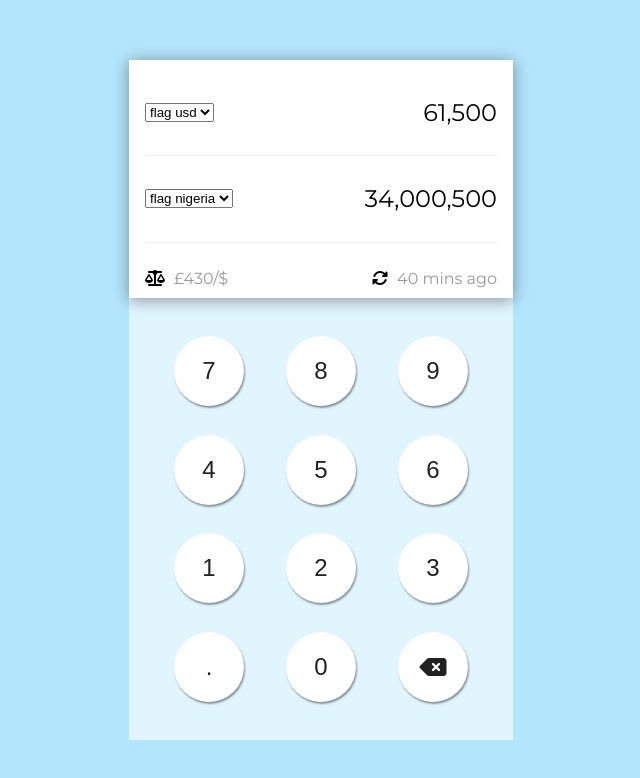
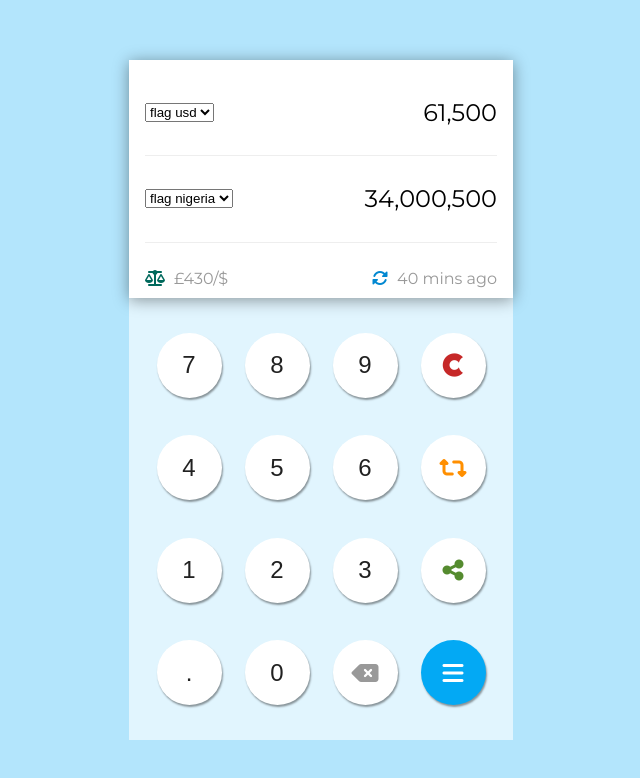
Before and after one commit to kodnificent/currency-converter, a website: page src/index.html in a window 1280 px wide. Shown: the whole page, without its empty margins (319-959 px from the left). Drawn offline with nearby package versions, Linux system fonts and the light colour scheme; files that its build step writes are made by us from their sources; files whose address does not match are found by name.

Commit message:
add more btns 2 controls. change amt 2 input field

```diff
--- a/src/index.html
+++ b/src/index.html
@@ -23,7 +23,7 @@
                             </select>
                         </div>
                         <div class="digit-box">
-                            61,500
+                            <span data-result>61,500</span>
                         </div>
                         <div class="divider"></div>
                         <div class="select-container">
@@ -32,7 +32,7 @@
                             </select>
                         </div>
                         <div class="digit-box">
-                            34,000,500
+                            <input name="amount" value="34,000,500">
                         </div>
                         <div class="divider"></div>
                     </form>
@@ -58,6 +58,11 @@
                         <button data-button="9">9</button>
                     </div>
                     <div class="button-container">
+                        <button data-button="clear">
+                            <i class="fab fa-cuttlefish"></i>
+                        </button>
+                    </div>
+                    <div class="button-container">
                         <button data-button="4">4</button>
                     </div>
                     <div class="button-container">
@@ -65,6 +70,11 @@
                     </div>
                     <div class="button-container">
                         <button data-button="6">6</button>
+                    </div>
+                    <div class="button-container">
+                        <button data-button="swap">
+                            <i class="fas fa-retweet"></i>
+                        </button>
                     </div>
                     <div class="button-container">
                         <button data-button="1">1</button>
@@ -76,13 +86,25 @@
                         <button data-button="3">3</button>
                     </div>
                     <div class="button-container">
+                        <button data-button="share">
+                            <i class="fas fa-share-alt"></i>
+                        </button>
+                    </div>
+                    <div class="button-container">
                         <button data-button=".">.</button>
                     </div>
                     <div class="button-container">
                         <button data-button="0">0</button>
                     </div>
                     <div class="button-container">
-                        <button data-button="10"><i class="fas fa-backspace"></i></button>
+                        <button data-button="backspace">
+                            <i class="fas fa-backspace"></i>
+                        </button>
+                    </div>
+                    <div class="button-container">
+                        <button data-button="menu">
+                            <i class="fas fa-bars"></i>
+                        </button>
                     </div>
                 </div>
             </section>
--- a/src/sass/_controls.scss
+++ b/src/sass/_controls.scss
@@ -12,15 +12,15 @@
         padding: 0.25rem 1.5rem;
     }
     .button-container {
-        width: calc(100% / 3);
+        width: calc(100% / 4);
         height: calc(100% / 4);
         display: flex;
         justify-content: center;
         align-items: center;
-        button {
+        [data-button] {
             border-radius: 100%;
-            width: 70px;
-            height: 70px;
+            width: 65px;
+            height: 65px;
             font-size: 24px;
             background: var(--control-btn-bg);
             color: var(--control-btn-color);
@@ -46,5 +46,21 @@
                 font-size: 18px;
             }
         }
+        [data-button=backspace] {
+            color: $text-muted;
+        }
+        [data-button=menu] {
+            background: var(--primary);
+            color: var(--primary-text);
+        }
+        [data-button=share] {
+            color: #558b2f;
+        }
+        [data-button=swap] {
+            color: #ff8f00;
+        }
+        [data-button=clear] {
+            color: #c62828;
+        }
     }
 }
--- a/src/sass/_screen.scss
+++ b/src/sass/_screen.scss
@@ -25,6 +25,16 @@
             display: flex;
             align-items: center;
             justify-content: flex-end;
+            input[name=amount]{
+                text-align: right;
+                font-size: inherit;
+                font-family: inherit;
+                border: none;
+                width: 100%;
+                &:focus {
+                    outline: none;
+                }
+            }
         }
         .divider {
             width: 100%;
@@ -44,5 +54,11 @@
         .rate-div [data-rate], .last-update-div [data-last-update]{
             color: $text-muted;
         }
+        .rate-div .fas {
+            color: #00695c;
+        }
+        .last-update-div .fas {
+            color: var(--dark-primary)
+        }
     }
 }
--- a/src/sass/_variables.scss
+++ b/src/sass/_variables.scss
@@ -39,7 +39,7 @@ $controls-bg:                   $primary-50 !default;
 $controls-height:               100% - $screen-height !default;
 $controls-width:                100% !default;
 $controls-width-landscape:      50% !default;
-$controls-padding:              1.5rem !default;
+$controls-padding:              1rem !default;
 $controls-padding-landscape:    0.25rem 1.5rem !default;
 $control-btn-bg:                $white !default;
 $control-btn-color:             $dark !default;
```
Also changed, not shown: build/assets/css/app.css, build/index.html.
